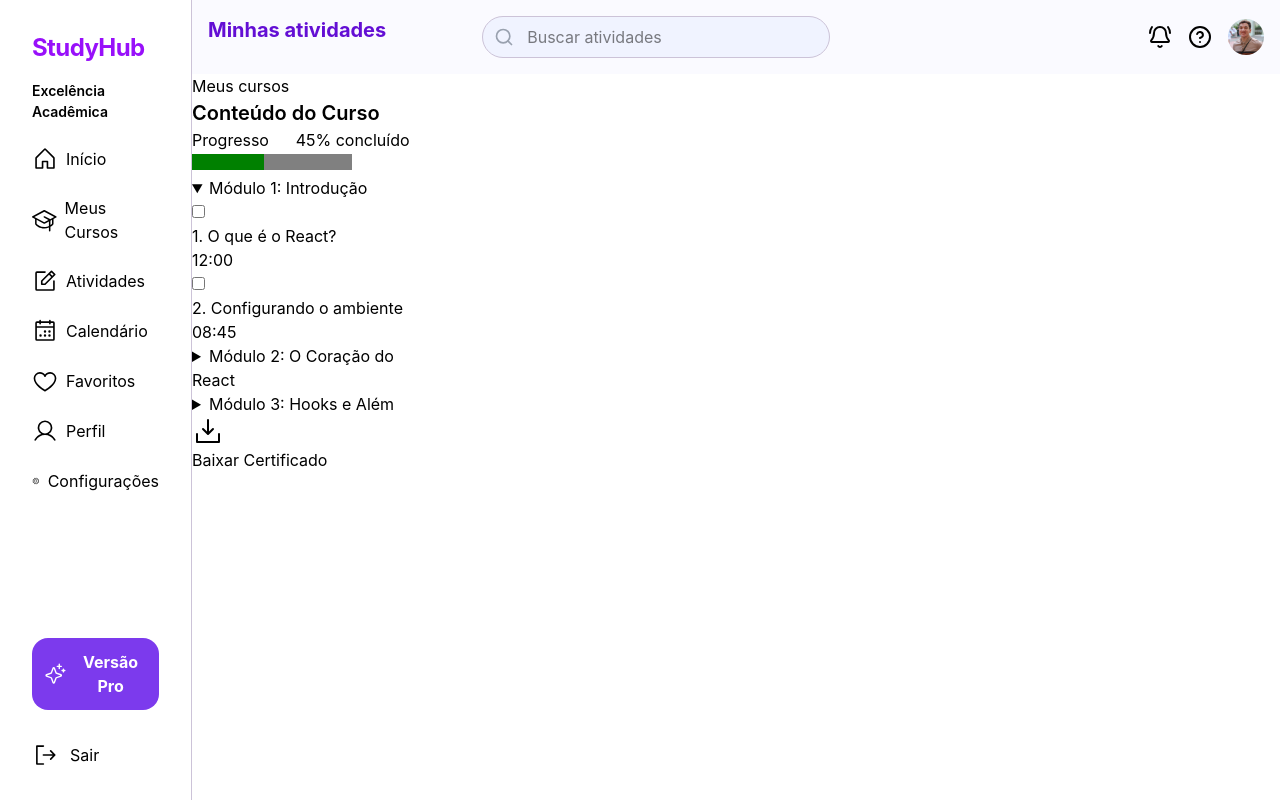
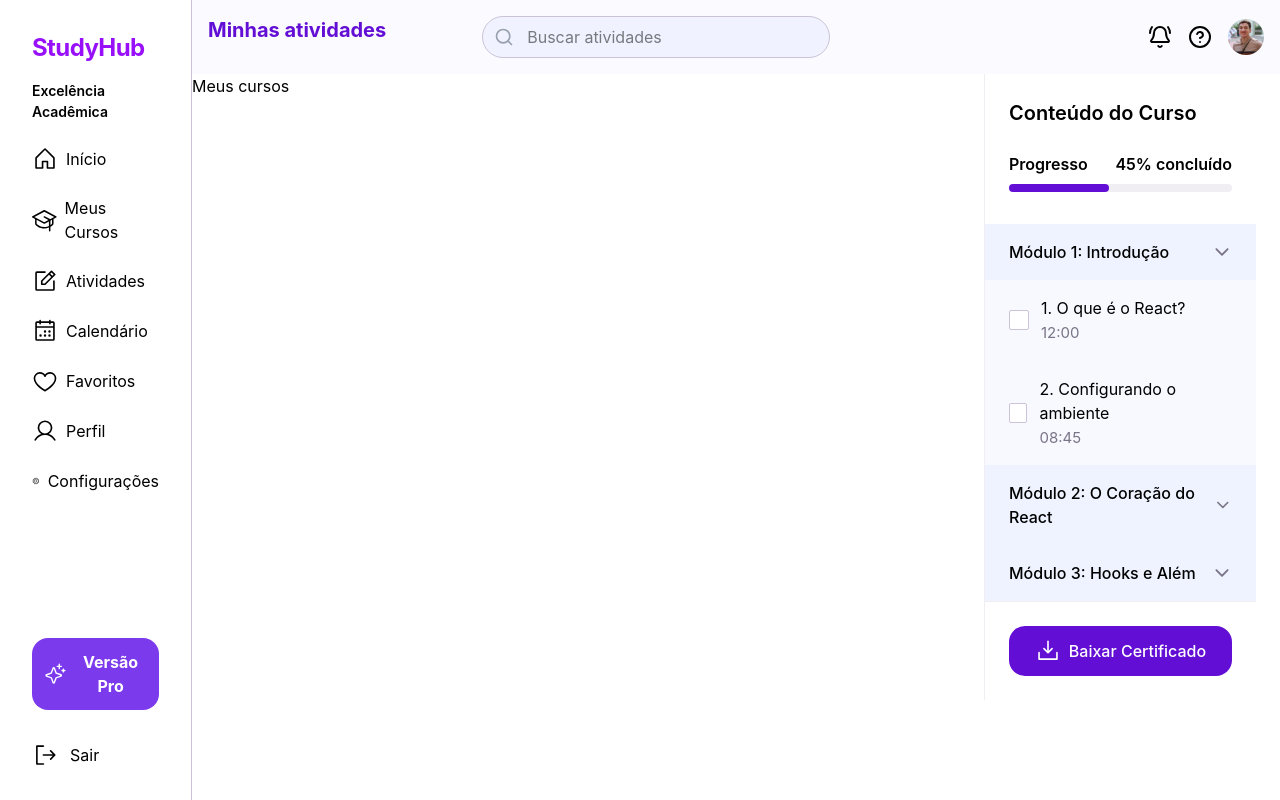
Before and after one commit to FS63-ALDEOTA/studyHub, a React (Vite) app: page /meus-cursos in a window 1280 px wide. Both pictures are taken after a click on the heading "Módulo 1: Introdução". Built offline with nearby package versions, Linux system fonts and the light colour scheme.

Commit message:
feature: aside course content

```diff
--- a/src/components/AsideCourseContent.jsx
+++ b/src/components/AsideCourseContent.jsx
@@ -1,67 +1,85 @@
 import { DownloadSimpleIcon } from "@phosphor-icons/react";
+import { IoIosArrowDown } from "react-icons/io";
 
 function AsideCourseContent() {
+
     return (
-        <div className="flex flex-col w-[20%]">
-            <h1 className="font-semibold text-[20px]">Conteúdo do Curso</h1>
-            <div>
+        <div className="flex flex-col w-[25%] ml-auto mr-6 border-l border-[#CCC3D84D]">
+            <h1 className="font-semibold text-[20px] mx-6 mt-6 text-base">Conteúdo do Curso</h1>
+            <div className="flex flex-col justify-between align-middle m-6">
                 <div className="flex justify-between">
-                    <span>Progresso</span>
-                    <span>45% concluído</span>
+                    <span className="font-semibold ">Progresso</span>
+                    <span className="font-semibold">45% concluído</span>
                 </div>
-                <progress id="file" value="45" max="100" className=""> 32% </progress>
+                <progress id="progress" value="45" max="100" className="mt-2 w-full [&::-webkit-progress-value]:bg-primary [&::-webkit-progress-bar]:bg-[#CCC3D84D] [&::-webkit-progress-bar]:h-2 [&::-webkit-progress-bar]:rounded-lg [&::-webkit-progress-value]:rounded-lg"> 32% </progress>
             </div>
 
             <details>
-                <summary>Módulo 1: Introdução</summary>
+                <summary className="flex items-center justify-between cursor-pointer list-none bg-[#DEE8FF80] font-medium py-4 px-6">Módulo 1: Introdução <IoIosArrowDown className="text-[#7B7487] text-xl" /></summary>
+                <div className="flex py-4 px-6 gap-3 bg-[#DEE8FF80]/50">
+                    <input type="checkbox" name="checkDone" id="checkDone" className="self-center appearance-none w-5 h-5 border border-[#CCC3D8] rounded-xs bg-white" />
                     <div>
-                    <input type="checkbox" name="checkDone" id="checkDone" />
                         <p>1. O que é o React?</p>
-                    <span>12:00</span>
+                        <span className="text-[15px] text-[#7B7487]">12:00</span>
+                    </div>
                 </div>
 
+                <div className="flex py-4 px-6 gap-3 bg-[#DEE8FF80]/50">
+                    <input type="checkbox" name="checkDone" id="checkDone" className="self-center appearance-none w-5 h-5 border border-[#CCC3D8] rounded-xs bg-white" />
                     <div>
-                    <input type="checkbox" name="checkDone" id="checkDone" />
                         <p>2. Configurando o ambiente</p>
-                    <span>08:45</span>
+                        <span className="text-[15px] text-[#7B7487]">08:45</span>
+                    </div>
                 </div>
             </details>
 
             <details>
-                <summary>Módulo 2: O Coração do React</summary>
+                <summary className="flex items-center justify-between cursor-pointer list-none bg-[#DEE8FF80] font-medium py-4 px-6">Módulo 2: O Coração do React <IoIosArrowDown className="text-[#7B7487] text-xl" /></summary>
+                <div className="flex py-4 px-6 gap-3 bg-[#DEE8FF80]/50">
+                    <input type="checkbox" name="checkDone" id="checkDone" className="self-center appearance-none w-5 h-5 border border-[#CCC3D8] rounded-xs bg-white" />
                     <div>
-                    <input type="checkbox" name="checkDone" id="checkDone" />
                         <p>3. JSX desvendado</p>
-                    <span>22:15</span>
+                        <span className="text-[15px] text-[#7B7487]">22:15</span>
+                    </div>
                 </div>
 
+                <div className="flex py-4 px-6 gap-3 bg-[#DEE8FF80]/50">
+                    <input type="checkbox" name="checkDone" id="checkDone" className="self-center appearance-none w-5 h-5 border border-[#CCC3D8] rounded-xs bg-white" />
                     <div>
-                    <input type="checkbox" name="checkDone" id="checkDone" />
                         <p>4. Props e Componentes</p>
                         <span>EM REPRODUÇÃO</span>
                     </div>
+                </div>
 
+                <div className="flex py-4 px-6 gap-3 bg-[#DEE8FF80]/50">
+                    <input type="checkbox" name="checkDone" id="checkDone" className="self-center appearance-none w-5 h-5 border border-[#CCC3D8] rounded-xs bg-white" />
                     <div>
-                    <input type="checkbox" name="checkDone" id="checkDone" />
                         <p>5. State e Clico de vida</p>
                         <span>EM REPRODUÇÃO</span>
                     </div>
+                </div>
 
+                <div className="flex py-4 px-6 gap-3 bg-[#DEE8FF80]/50">
+                    <input type="checkbox" name="checkDone" id="checkDone" className="self-center appearance-none w-5 h-5 border border-[#CCC3D8] rounded-xs bg-white" />
                     <div>
-                    <input type="checkbox" name="checkDone" id="checkDone" />
                         <p>6. State e Ciclo de Vida</p>
-                    <span>45:10</span>
+                        <span className="text-[15px] text-[#7B7487]">45:10</span>
+                    </div>
                 </div>
             </details>
 
             <details>
-                <summary>Módulo 3: Hooks e Além</summary>
+                <summary className="flex items-center justify-between cursor-pointer list-none bg-[#DEE8FF80] font-medium py-4 px-6">Módulo 3: Hooks e Além <IoIosArrowDown className="text-[#7B7487] text-xl" /></summary>
             </details>
 
-            <button>
-                <DownloadSimpleIcon size={32} />
+            <div className="h-full border-t border-[#CCC3D84D] cursor-pointer">
+                <div className="flex m-6 items-center justify-center rounded-2xl bg-primary text-white font-medium p-3 gap-2">
+                    <button className="cursor-pointer">
+                        <DownloadSimpleIcon size={26} />
                     </button>
                     <span>Baixar Certificado</span>
+                </div>
+            </div>
         </div>
     )
 }
--- a/src/pages/Courses.jsx
+++ b/src/pages/Courses.jsx
@@ -3,7 +3,7 @@ import AsideCourseContent from "../components/AsideCourseContent"
 const Courses = () => {
   return (
     <div>
-      <h1>Meus cursos</h1>
+      <h1 className="absolute">Meus cursos</h1>
       <AsideCourseContent/>
     </div>
   )
```
Also changed, not shown: 1 other file (tests, documents, lock files or other folders). Lines whose indentation alone changed are shown as unchanged.
